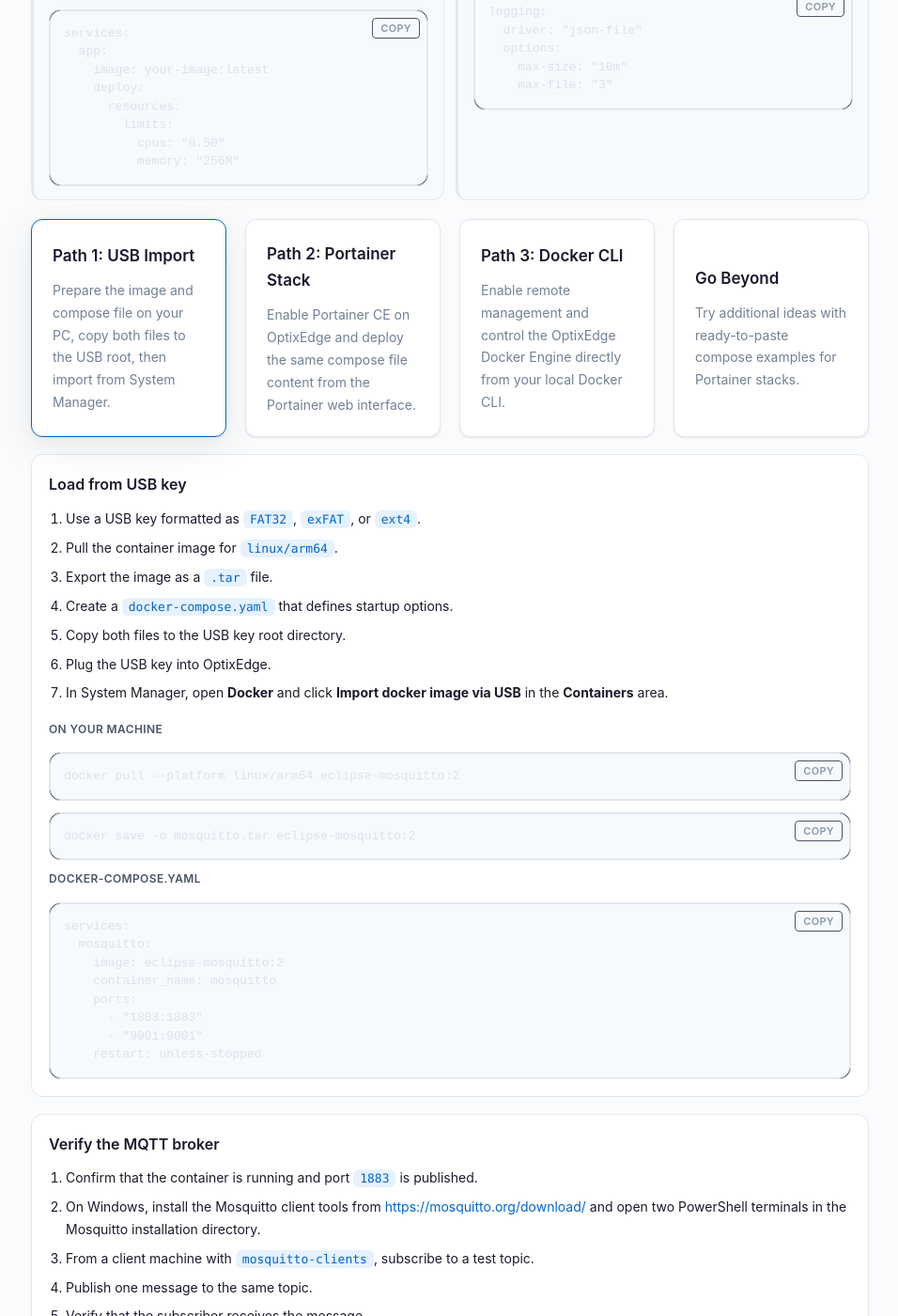
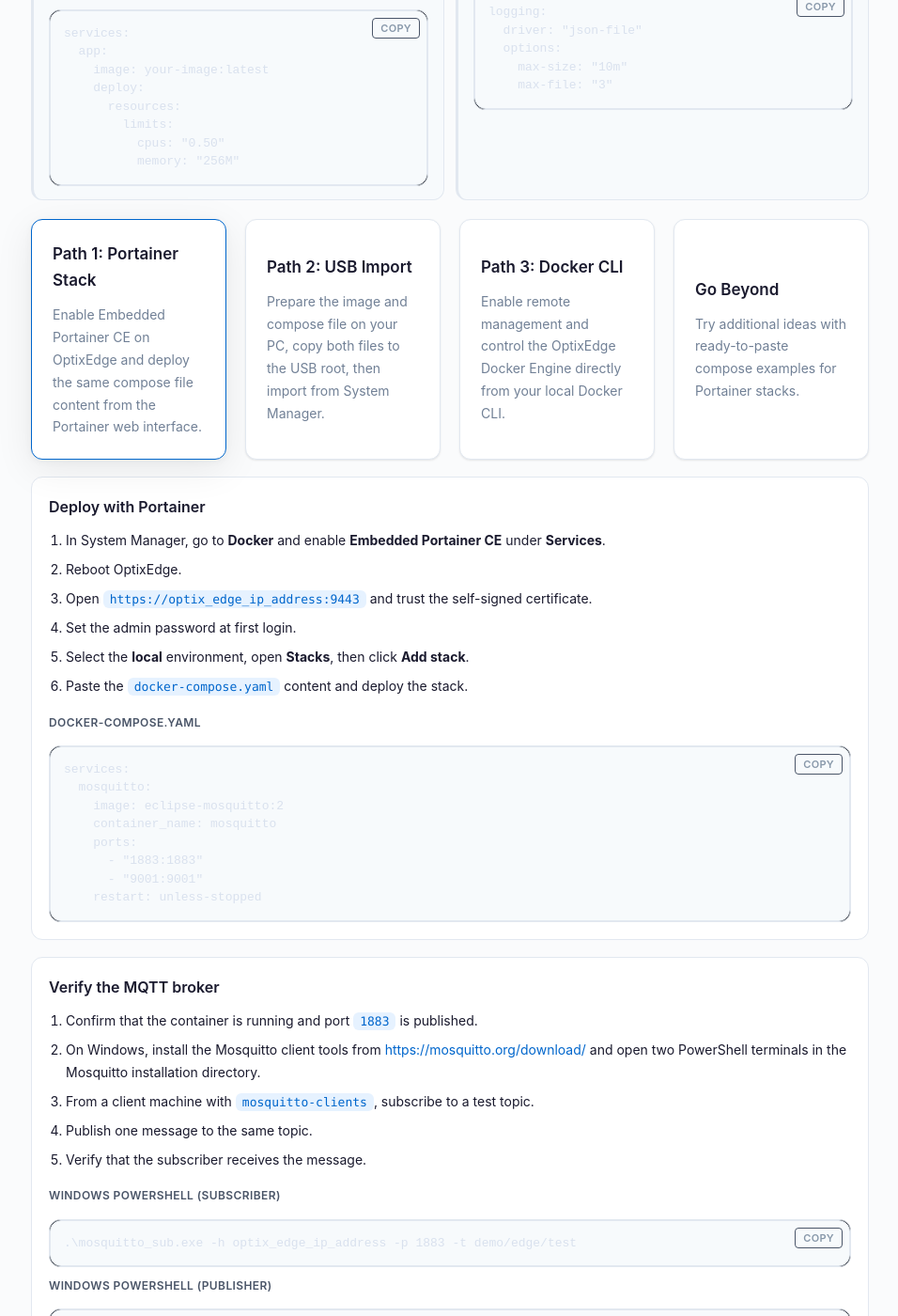
Before and after one commit to massimovar/LearningFTOptix, a Jekyll site: the page built from docs/chapters/OptixEdge.html, in a window 1280 px wide and 1400 px high, scrolled down 770 px. Shown: the whole window at 94% size, without its empty margins (161-1117 px from the left). Built offline with Jekyll 4.4.1, drawn with Linux system fonts in a browser that asks for light colours.

Commit message:
updated index hardware solutions and OptixEdge page: swapped path 1 with Path 2

```diff
--- a/docs/chapters/OptixEdge.html
+++ b/docs/chapters/OptixEdge.html
@@ -353,12 +353,12 @@
 
   <div class="deploy-grid">
     <button class="deploy-card deploy-toggle is-active" data-target="path-1" aria-expanded="true" aria-controls="path-1" type="button">
-      <h3>Path 1: USB Import</h3>
-      <p>Prepare the image and compose file on your PC, copy both files to the USB root, then import from System Manager.</p>
+      <h3>Path 1: Portainer Stack</h3>
+      <p>Enable Embedded Portainer CE on OptixEdge and deploy the same compose file content from the Portainer web interface.</p>
     </button>
     <button class="deploy-card deploy-toggle" data-target="path-2" aria-expanded="false" aria-controls="path-2" type="button">
-      <h3>Path 2: Portainer Stack</h3>
-      <p>Enable Portainer CE on OptixEdge and deploy the same compose file content from the Portainer web interface.</p>
+      <h3>Path 2: USB Import</h3>
+      <p>Prepare the image and compose file on your PC, copy both files to the USB root, then import from System Manager.</p>
     </button>
     <button class="deploy-card deploy-toggle" data-target="path-3" aria-expanded="false" aria-controls="path-3" type="button">
       <h3>Path 3: Docker CLI</h3>
@@ -371,6 +371,31 @@
   </div>
 
   <div class="path path-panel is-visible" id="path-1">
+    <h4>Deploy with Portainer</h4>
+    <ol>
+      <li>In System Manager, go to <strong>Docker</strong> and enable <strong>Embedded Portainer CE</strong> under <strong>Services</strong>.</li>
+      <li>Reboot OptixEdge.</li>
+      <li>Open <code>https://optix_edge_ip_address:9443</code> and trust the self-signed certificate.</li>
+      <li>Set the admin password at first login.</li>
+      <li>Select the <strong>local</strong> environment, open <strong>Stacks</strong>, then click <strong>Add stack</strong>.</li>
+      <li>Paste the <code>docker-compose.yaml</code> content and deploy the stack.</li>
+    </ol>
+
+    <span class="code-label">docker-compose.yaml</span>
+    <div class="code-block">
+      <button class="copy-btn" type="button">Copy</button>
+      <pre>services:
+  mosquitto:
+    image: eclipse-mosquitto:2
+    container_name: mosquitto
+    ports:
+      - "1883:1883"
+      - "9001:9001"
+    restart: unless-stopped</pre>
+    </div>
+  </div>
+
+  <div class="path path-panel" id="path-2">
     <h4>Load from USB key</h4>
     <ol>
       <li>Use a USB key formatted as <code>FAT32</code>, <code>exFAT</code>, or <code>ext4</code>.</li>
@@ -404,18 +429,6 @@
       - "9001:9001"
     restart: unless-stopped</pre>
     </div>
-  </div>
-
-  <div class="path path-panel" id="path-2">
-    <h4>Deploy with Portainer</h4>
-    <ol>
-      <li>In System Manager, go to <strong>Docker</strong> and enable <strong>Portainer CE</strong> under <strong>Services</strong>.</li>
-      <li>Reboot OptixEdge.</li>
-      <li>Open <code>https://optix_edge_ip_address:9443</code> and trust the self-signed certificate.</li>
-      <li>Set the admin password at first login.</li>
-      <li>Select the <strong>local</strong> environment, open <strong>Stacks</strong>, then click <strong>Add stack</strong>.</li>
-      <li>Paste the <code>docker-compose.yaml</code> content from <strong>Path 1</strong> and deploy the stack.</li>
-    </ol>
   </div>
 
   <div class="path path-panel" id="path-3">
```
Also changed, not shown: docs/index.html (+6 -1 lines).
